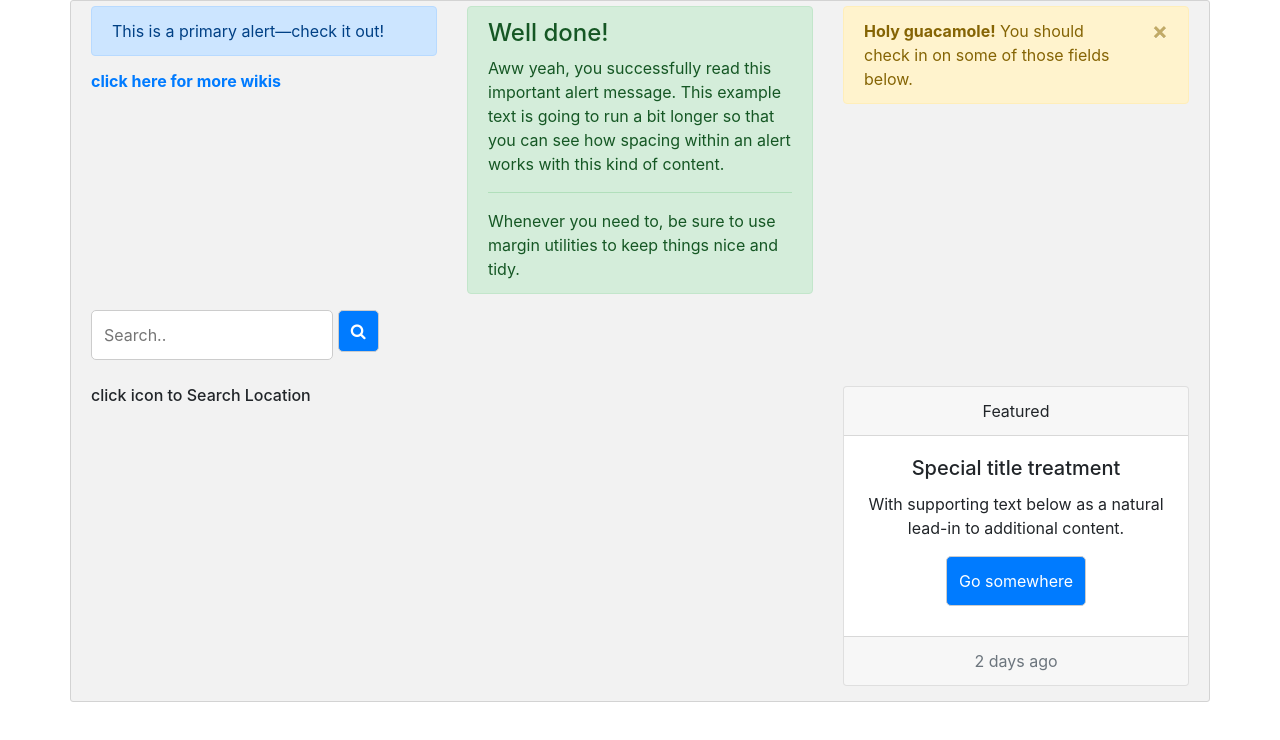
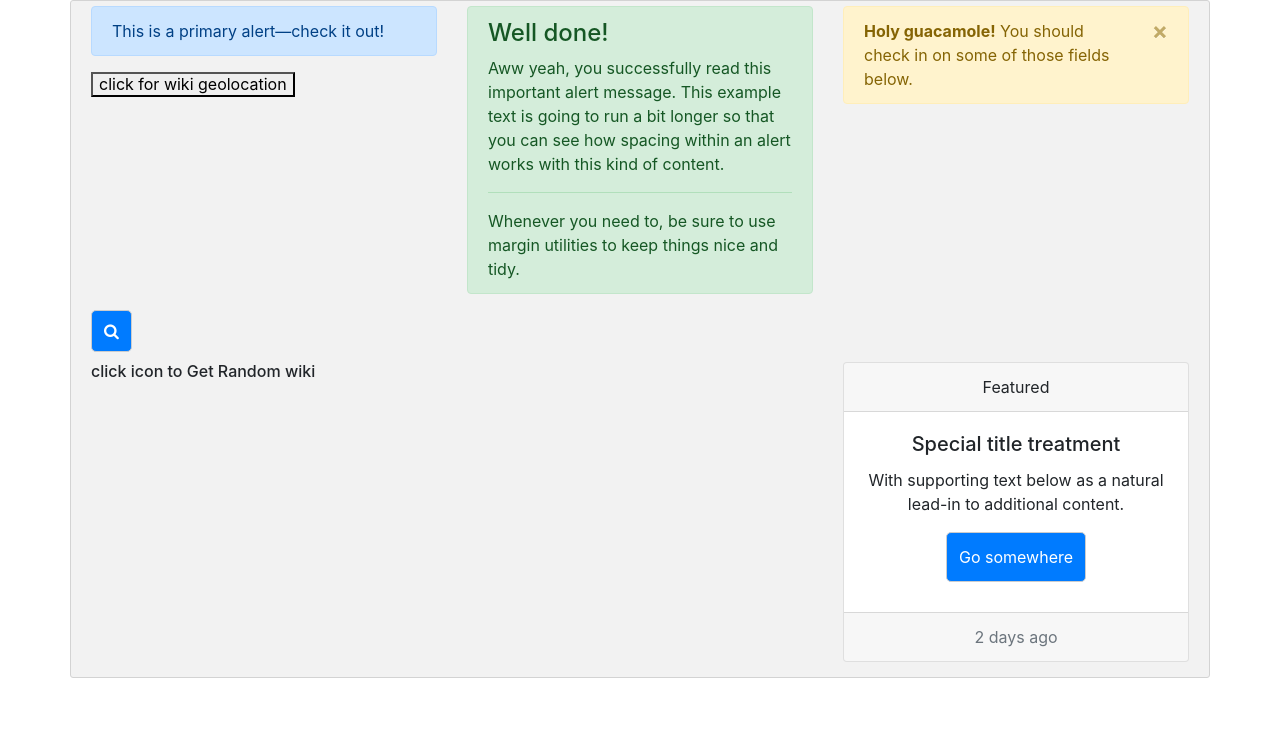
Before and after one commit to mcube25/wikipedia-viewer, a plain HTML site: page wiki.html in a window 1280 px wide. Drawn offline with nearby package versions, Linux system fonts and the light colour scheme.

Commit message:
display promise implemented

```diff
--- a/app.js
+++ b/app.js
@@ -15,8 +15,8 @@ function searchLat(){
      .then(function(response) {
          var pages = response.query.pages;
          for (var page in pages) {
-             getElementById('demo').innerHTML = ("Latitute: " + pages[page].coordinates[0].lat);
-             getElementById('demo').innerHTML =("Longitude: " + pages[page].coordinates[0].lon);
+            document.getElementById('cemo').innerHTML = ("Latitute: " + pages[page].coordinates[0].lat);
+             document.getElementById('bemo').innerHTML = ("Longitude: " + pages[page].coordinates[0].lon);
          }
      })
      .catch(function(error){console.log(error);});
@@ -42,8 +42,8 @@ fetch(url)
   .then(function(response) {
       var randoms = response.query.random;
       for (var r in randoms) {
-          getElementById('demo').innerHTML =(randoms[r].title);
+        document.getElementById('demo').innerHTML = (randoms[r].title);
       }
   })
-  .catch(function(error){getElementById('demo').innerHTML =(error);});
+  .catch(function(error){console.lo(error);});
 }
--- a/wiki.html
+++ b/wiki.html
@@ -16,7 +16,9 @@
           <div class="alert alert-primary" role="alert">
   This is a primary alert—check it out!
 </div>
-<h6><a href="#" class="alert-link">click here for more wikis</a></h6>
+<h6><button type="button" onclick="searchLat()">click for wiki geolocation</button></h6>
+<div id="cemo"></div>
+<div id="bemo"></div>
         </div>
         <div class="col-sm">
           <div class="alert alert-success" role="alert">
@@ -37,10 +39,9 @@
       </div>
       <div class="row">
         <div class="col-sm">
-          <form class="example" action="action_page.php">
-        <input type="text" placeholder="Search.." name="search">
-        <button class="btn btn-primary" type="submit"><i class="fa fa-search"></i></button>
-        </form>
+
+        <button class="btn btn-primary" onclick="randon()"><i class="fa fa-search"></i></button>
+<div id="demo"></div>
         </div>
         <div class="col-sm">
 
@@ -51,7 +52,7 @@
       </div>
       <div class="row">
         <div class="col-sm">
-<h6>click icon to Search Location</h6>
+<h6>click icon to Get Random wiki</h6>
         </div>
         <div class="col-sm">
 
```
